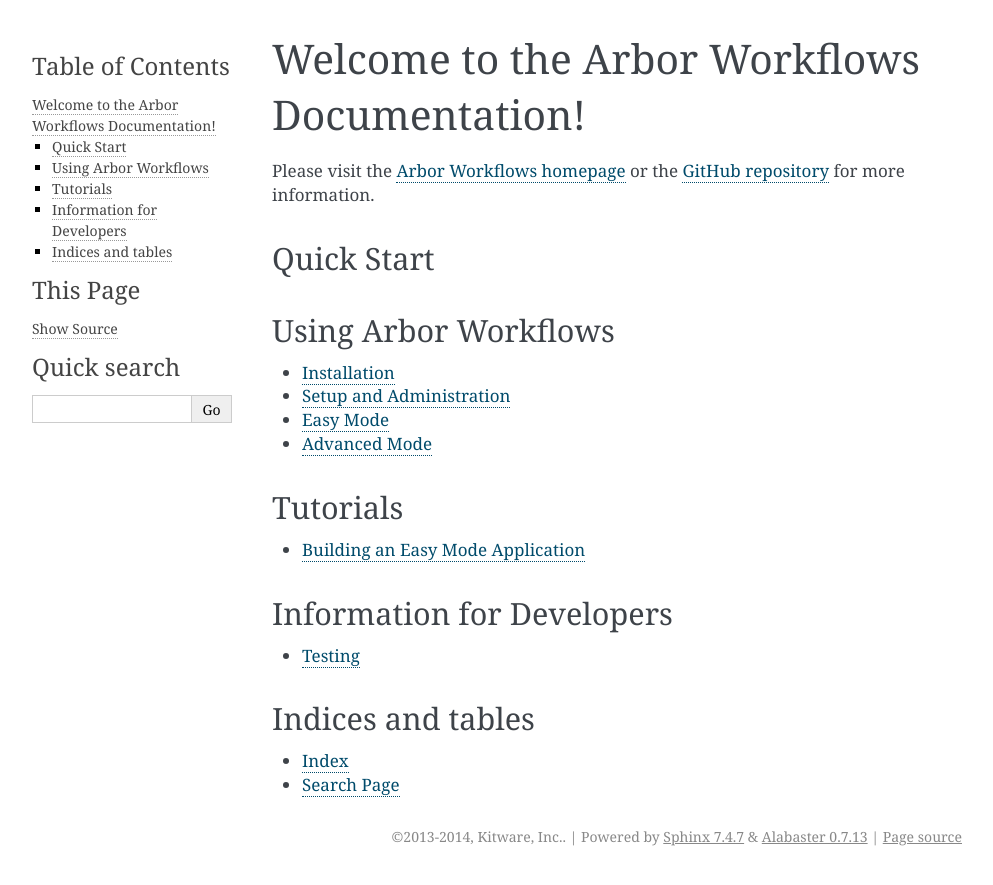
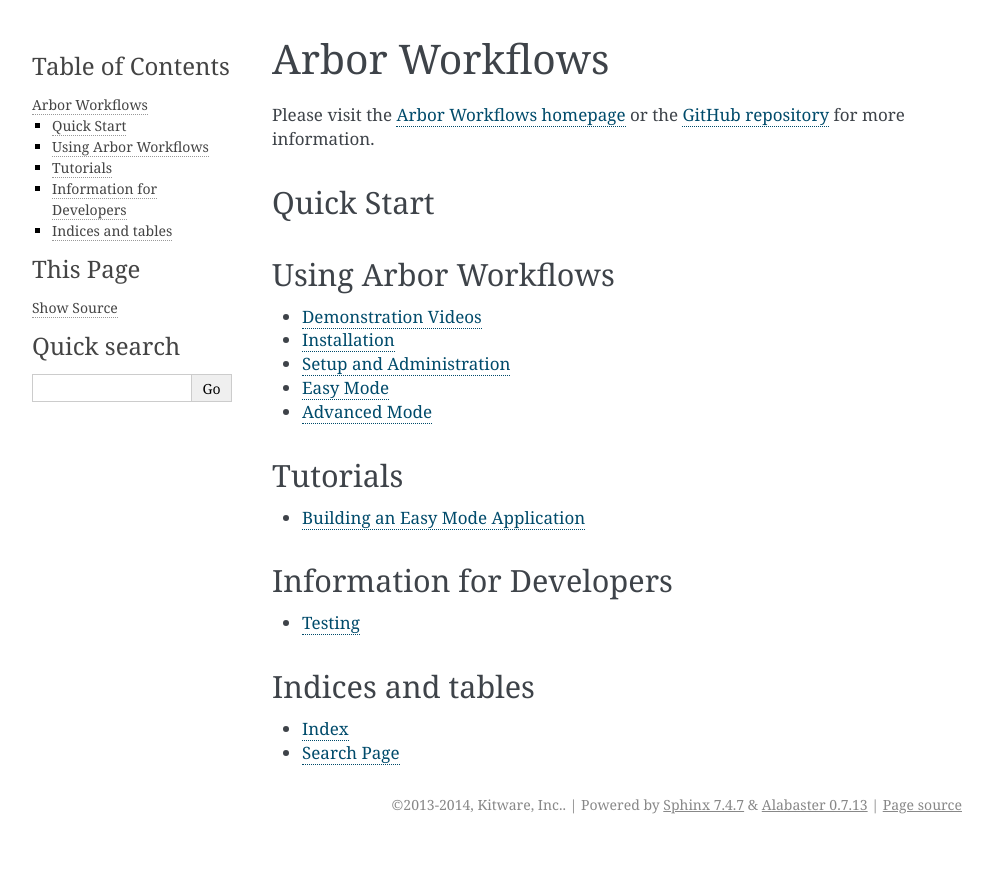
Before and after one commit to arborworkflows/ArborWebApps, a Sphinx documentation site: the page built from docs/index.rst, in a window 1280 px wide. Shown: the top 885 px of the page, without its empty margins (148-1141 px from the left). Built offline with Sphinx 7.4.7, drawn with Linux system fonts in a browser that asks for light colours; the version number could not be read and is left out.

Commit message:
Update index.rst

```diff
--- a/docs/index.rst
+++ b/docs/index.rst
@@ -3,9 +3,9 @@
    You can adapt this file completely to your liking, but it should at least
    contain the root `toctree` directive.
 
-=============================================
-    Welcome to the Arbor Workflows Documentation!
-=============================================
+=======================
+    Arbor Workflows
+=======================
 
 Please visit the `Arbor Workflows homepage`_ or the `GitHub repository`_ for more
 information.
@@ -24,6 +24,7 @@ Using Arbor Workflows
 .. toctree::
     :maxdepth: 2
 
+    videos
     installation
     setup
     easy-mode
```
